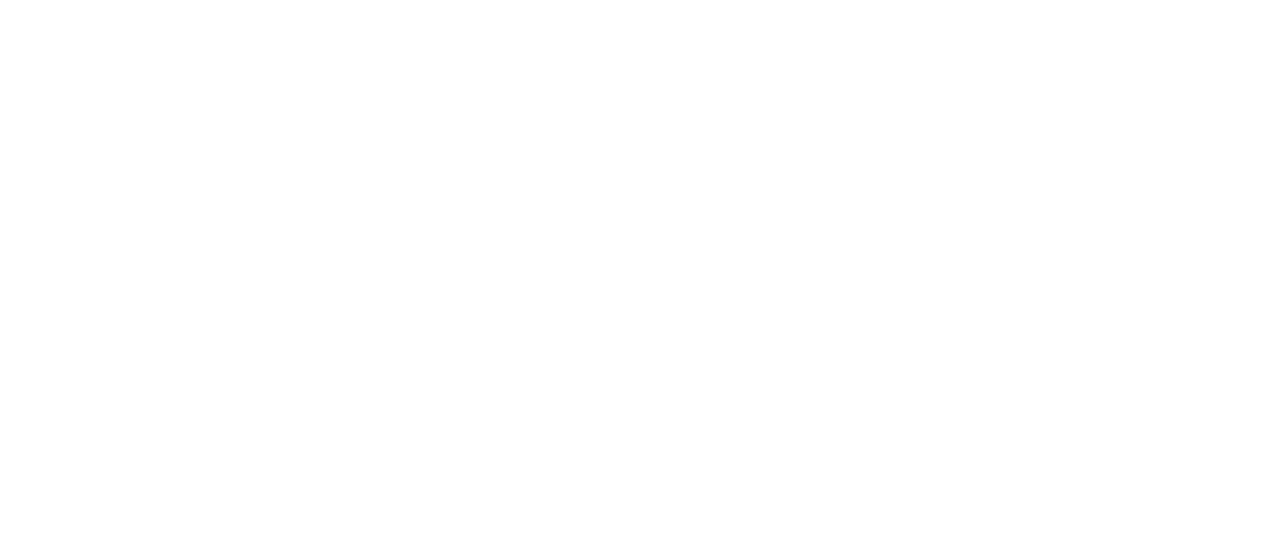
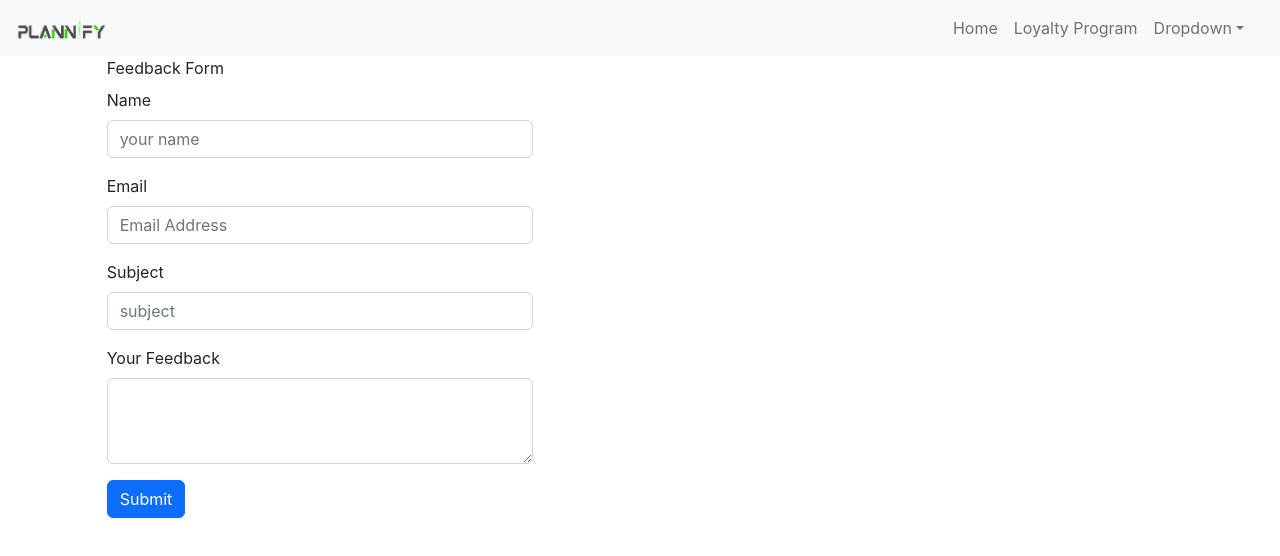
Before and after one commit to maleeshaaa/CSSE_WE_27-AF, a React (Create React App) app in the folder frontend/: page /feedback in a window 1280 px wide. Before the commit this address had no page. Shown: the top 556 px of the page. Built offline with nearby package versions, Linux system fonts and the light colour scheme.

Commit message:
feedback form

```diff
--- a/frontend/src/App.js
+++ b/frontend/src/App.js
@@ -6,6 +6,7 @@
 import SinglePackage from './pages/package/SinglePackage';
 import Home from './pages/home.jsx';
 import TravelPlace from './pages/travelPlaces/places';
+import Feedback from './pages/travelPlaces/feedback';
 
 function App() {
   return (
@@ -14,6 +15,7 @@
         <Routes>
         <Route path="/" element={<Home />} />
         <Route path="/travel-places" element={<TravelPlace />} />
+        <Route path="/feedback" element={<Feedback />} />
 
           <Route path="/loyalty-reward" element={<LoyaltyDB />} />
           <Route path="/travel-plan" element={<TravelPlan />} />
--- /dev/null
+++ b/frontend/src/pages/travelPlaces/feedback.jsx
@@ -0,0 +1,39 @@
+import React from "react";
+import Navbar from "../../components/navbar.jsx";
+import Form from 'react-bootstrap/Form';
+import Button from "react-bootstrap/Button";
+
+export default function Feedback() {
+  return (
+    <div>
+      <Navbar />
+      <div>
+      <div class="col-md-8 col-lg-6 col-xl-4 offset-xl-1">
+      <label class="form-label" for="form3Example3">Feedback Form</label>
+      <Form>
+      <Form.Group className="mb-3" controlId="exampleForm.ControlInput1">
+        <Form.Label>Name</Form.Label>
+        <Form.Control type="text" placeholder="your name" />
+      </Form.Group>
+
+      <Form.Group className="mb-3" controlId="exampleForm.ControlInput1">
+        <Form.Label>Email</Form.Label>
+        <Form.Control type="email" placeholder="Email Address" />
+      </Form.Group>
+
+      <Form.Group className="mb-3" controlId="exampleForm.ControlInput1">
+        <Form.Label>Subject</Form.Label>
+        <Form.Control type="text" placeholder="subject" />
+      </Form.Group>
+
+      <Form.Group className="mb-3" controlId="exampleForm.ControlTextarea1">
+        <Form.Label>Your Feedback</Form.Label>
+        <Form.Control as="textarea" rows={3} />
+      </Form.Group>
+      <Button type = "submit">Submit</Button>
+    </Form>
+    </div>
+      </div>
+    </div>
+  );
+}
--- a/frontend/src/pages/travelPlaces/places.jsx
+++ b/frontend/src/pages/travelPlaces/places.jsx
@@ -84,12 +84,9 @@
                     <Form.Label>Enter number of dates</Form.Label>
                     <Form.Control type="email" placeholder="Enter Number of dates that you wish to travel" />
                 </Form.Group>
+                <Button type = "submit">Submit</Button>
                 </div>
                 </Form>
-            </div>
-
-            <div class="text-center text-lg-start mt-4 pt-2">
-            <Button type = "submit">Submit</Button>
             </div>
 
             </div>
```
